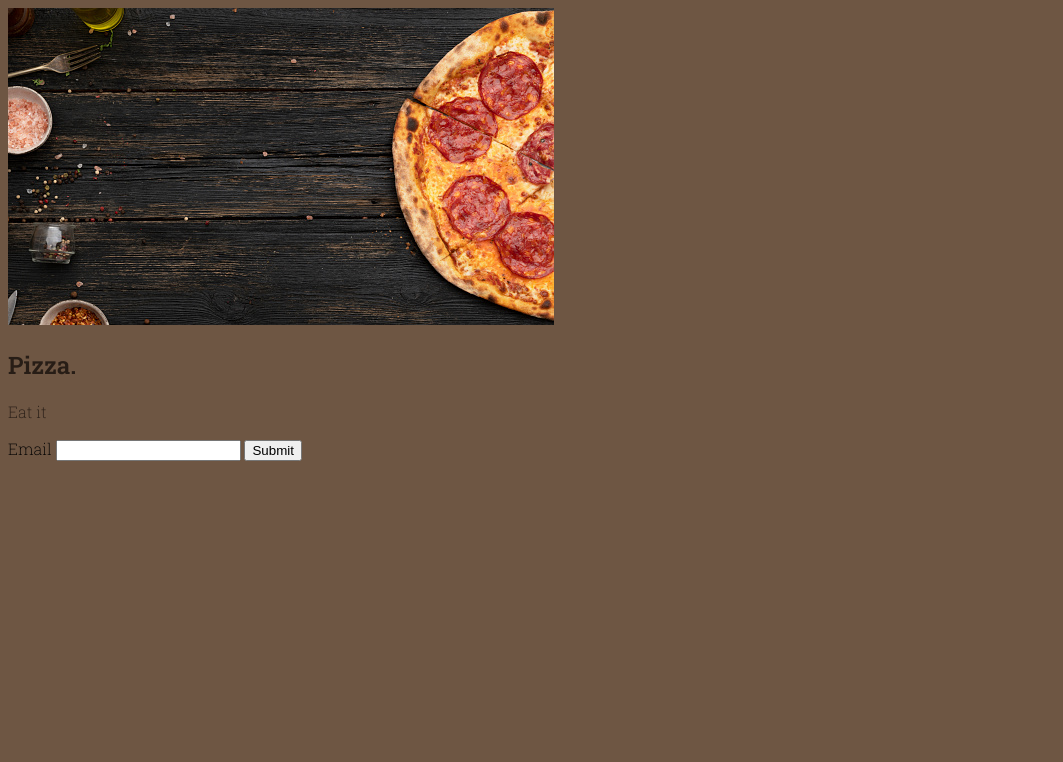
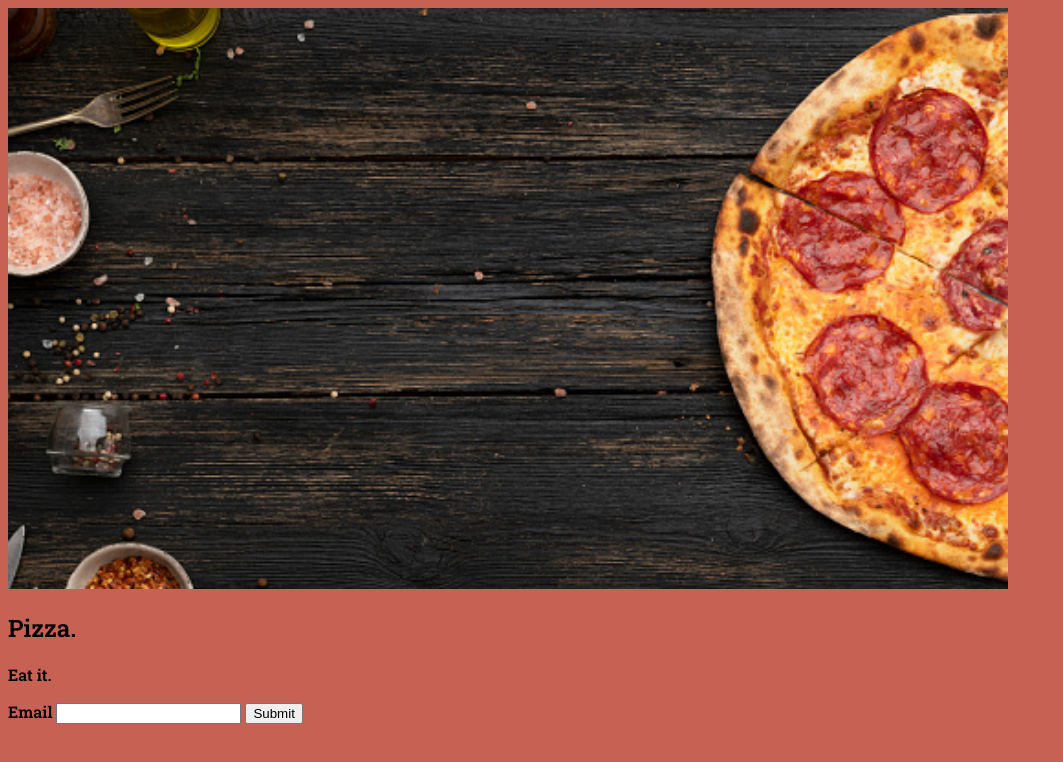
Before and after one commit to KhaymanaKing/product-launch, a plain HTML site: page index.html in a window 1280 px wide. Shown: the whole page, without its empty margins (0-1063 px from the left). Drawn offline with Linux system fonts and the light colour scheme.

Commit message:
start of js page

```diff
--- a/global.css
+++ b/global.css
@@ -1,21 +1,25 @@
 @import url('https://fonts.googleapis.com/css2?family=Roboto+Slab:wght@200;600&family=Space+Mono&display=swap');
-* {/* CSS HEX */
+* {
    /* CSS HEX */
---burnt-umber: #83291Cff;
---bistre: #271D16ff;
---rust: #BD4A25ff;
---coffee: #6E5643ff;
+--eerie-black: #262220ff;
+--rich-black-fogra-39: #0d0c0aff;
+--cedar-chest: #c66153ff;
+--bistre: #2d2118ff;
+}
 
-}
 body {
-    background-color: var(--coffee);
+    background-color: var(--cedar-chest);
     font-family: 'Roboto Slab', serif;
 }
 
-#img {
-    width: 1000vw;
+img {
+    width: 1000px;
 }
 
-#info{
+info{
 color: var(--bistre);
 }
+form {
+    font-weight: 600;
+    color: var(--rust);
+}
--- a/index.html
+++ b/index.html
@@ -11,14 +11,18 @@
     <img id="splash-image" src="pizza-picture.jpg" alt="Pizza">
     <section id="info">
         <h1>Pizza.</h1>
-        <p>Eat it</p>
+        <p><b>Eat it.</b></p>
 
     </section>
-    <form>
+    <form id="contact-form">
+        <section id="form"></section>
         <label for="email">Email</label>
         <input type="email" name="email" id="email">
         <button>Submit</button>
     </form>
+    <script src"app.js" type="module"></script>
+
+
 </body>
 
 </html>
```
Also changed, not shown: 1 other file.
